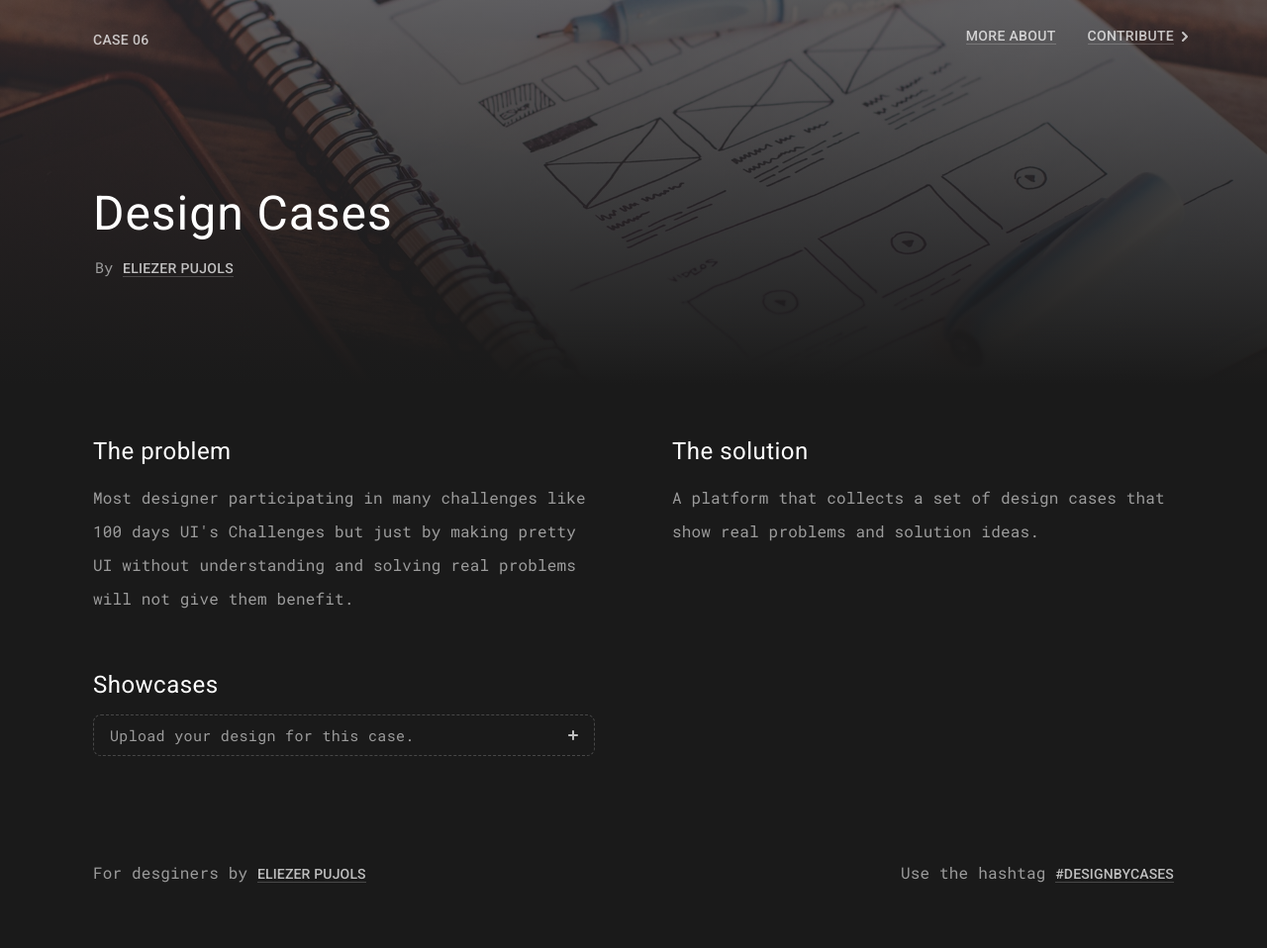
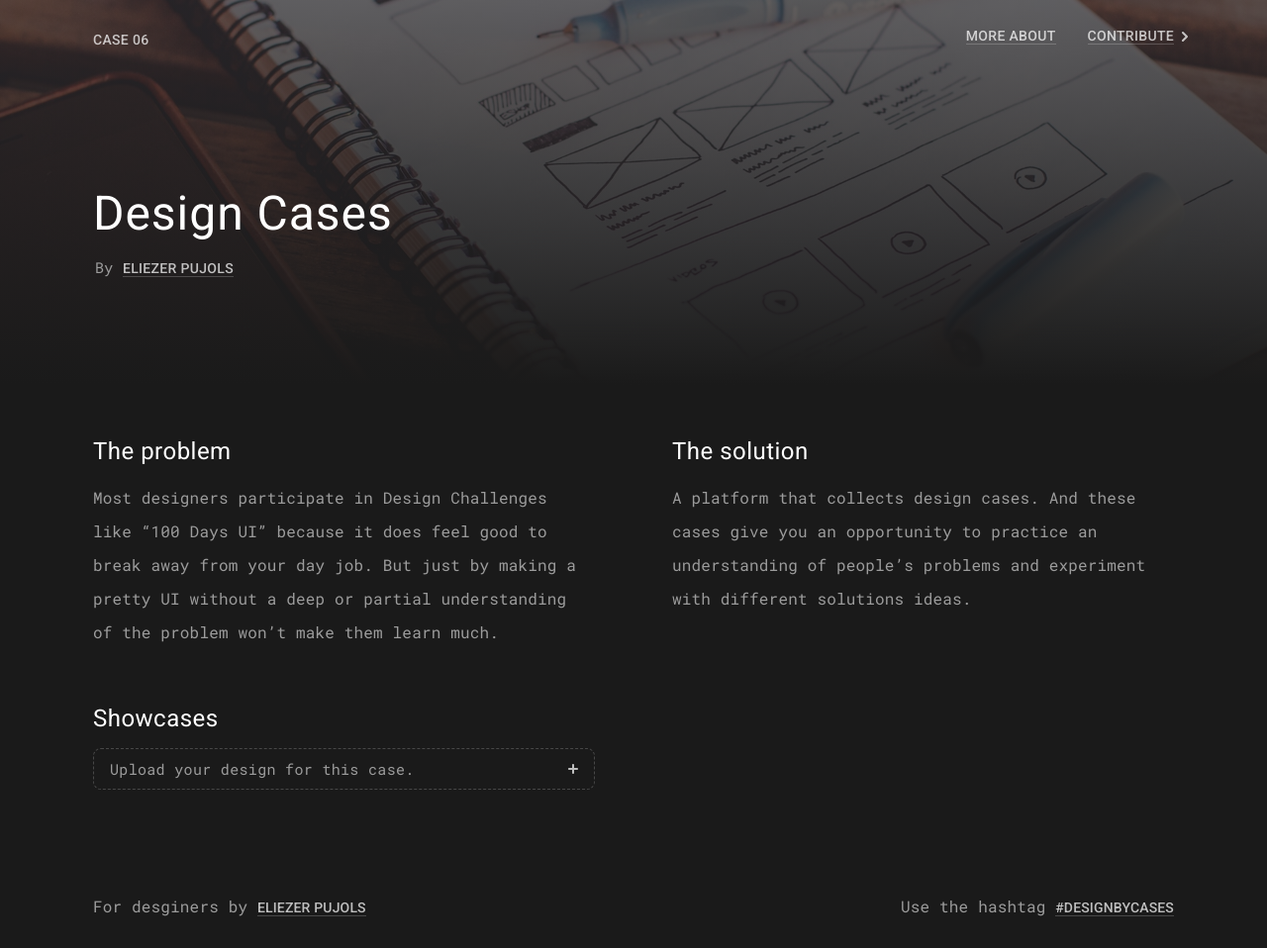
Before and after one commit to eliezerpujols/design-cases, a Jekyll site: the page built from _posts/2018-05-05-design-cases--case-06.md, in a window 1280 px wide. Shown: the whole page at 99% size. Built offline with Jekyll 4.4.1, drawn with Linux system fonts in a browser that asks for light colours; before the commit the page ends 924 px from its top, so only the background shows below that.

Commit message:
Updated '_posts/2018-05-05-design-cases--case-06.md' via CloudCannon

```diff
--- a/_posts/2018-05-05-design-cases--case-06.md
+++ b/_posts/2018-05-05-design-cases--case-06.md
@@ -7,10 +7,12 @@ case_author: Eliezer Pujols
 case_author_link: 'https://twitter.com/eliezerpujols'
 case_image: /assets/img/cases_photos/pexels-photo-196644.jpeg
 case_problem: >-
-  Most designer participating in many challenges like 100 days UI's Challenges
-  but just by making pretty UI without understanding and solving real problems
-  will not give them benefit.
+  Most designers participate in Design Challenges like “100 Days UI” because it
+  does feel good to break away from your day job. But just by making a pretty UI
+  without a deep or partial understanding of the problem won’t make them learn
+  much.
 case_solution: >-
-  A platform that collects a set of design cases that show real problems and
-  solution ideas.
+  A platform that collects design cases. And these cases give you an opportunity
+  to practice an understanding of people’s problems and experiment with
+  different solutions ideas.
 ---
```
